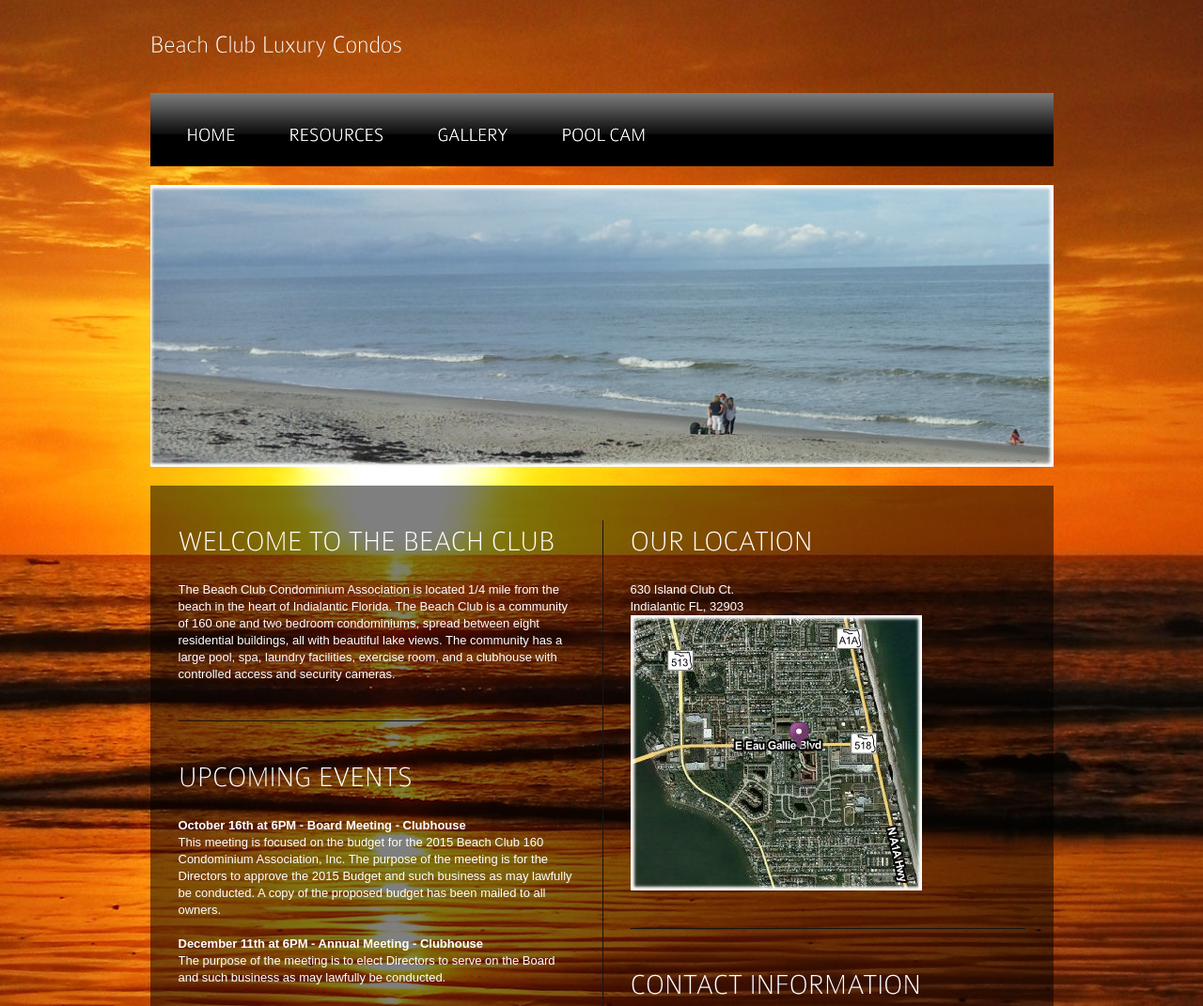
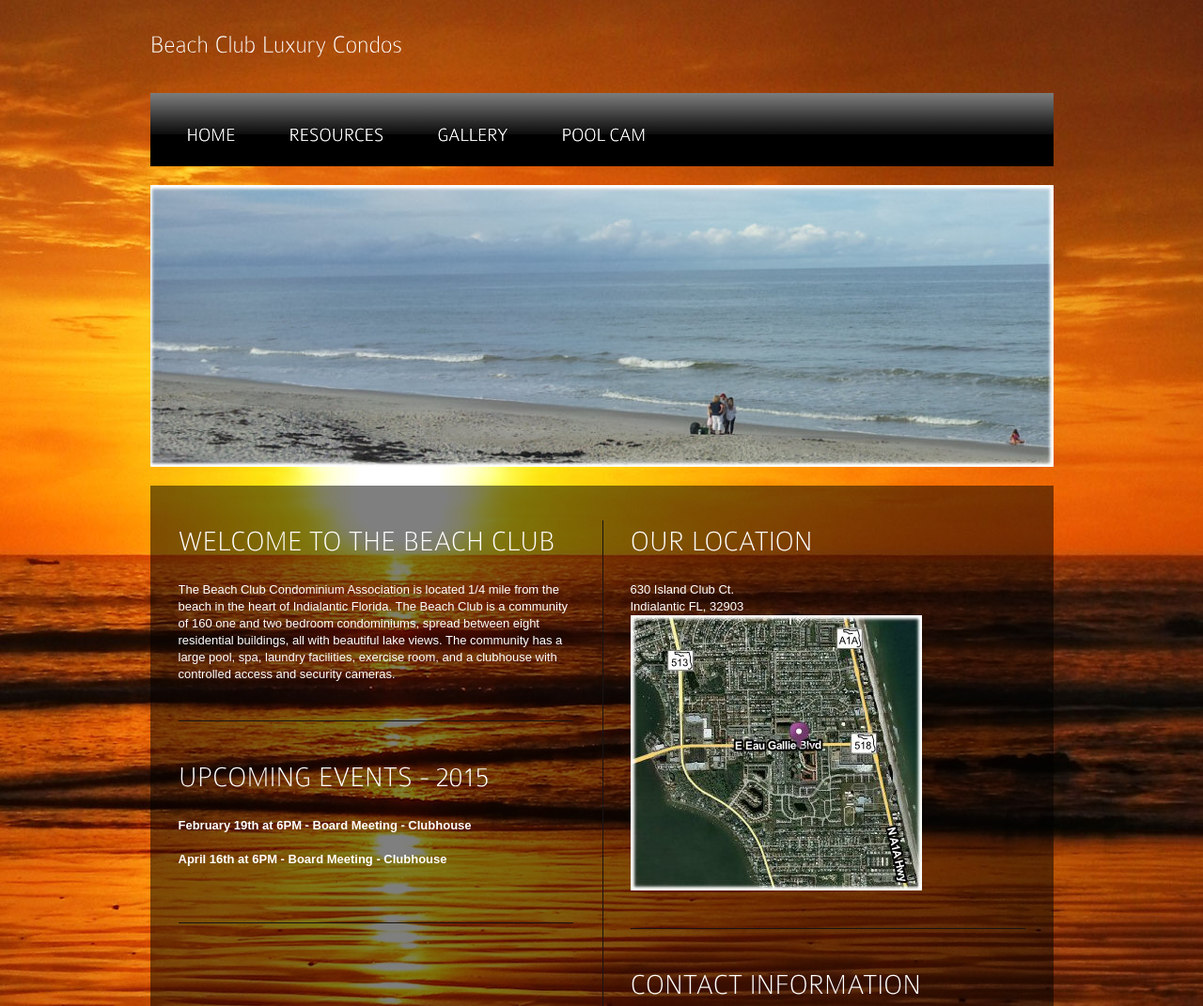
Before and after one commit to BobAngry/beachclub160.com, a plain HTML site: page index.html in a window 1280 px wide. Shown: the top 1071 px of the page at 94% size. Drawn offline with Linux system fonts and the light colour scheme.

Commit message:
Added new meeting dates for 2015 Added new pdf files for last two meetings

```diff
--- a/index.html
+++ b/index.html
@@ -76,19 +76,14 @@
 						</div>
 
 						<div class="wrapper under pad_bot1">
-							<h3 class="marg_top1">Upcoming Events</h3>
+							<h3 class="marg_top1">Upcoming Events - 2015</h3>
 							<p>
-								<strong>October 16th at 6PM - Board Meeting - Clubhouse</strong>
+								<strong>February 19th at 6PM - Board Meeting - Clubhouse</strong>
 								<br />
-								This meeting is focused on the budget for the 2015 Beach Club 160 Condominium Association, Inc.
-								The purpose of the meeting is for the Directors to approve the 2015 Budget and such business as
-								may lawfully be conducted.  A copy of the proposed budget has been mailed to all owners.
 						    </p>
 							<p>
-								<strong>December 11th at 6PM - Annual Meeting - Clubhouse</strong>
+								<strong>April 16th at 6PM - Board Meeting - Clubhouse</strong>
 								<br />
-								The purpose of the meeting is to elect Directors to serve on the Board and such business as may
-								lawfully be conducted.
 						    </p>
 
 						</div>
```
Also changed, not shown: resources.html (+2 -1 lines).
